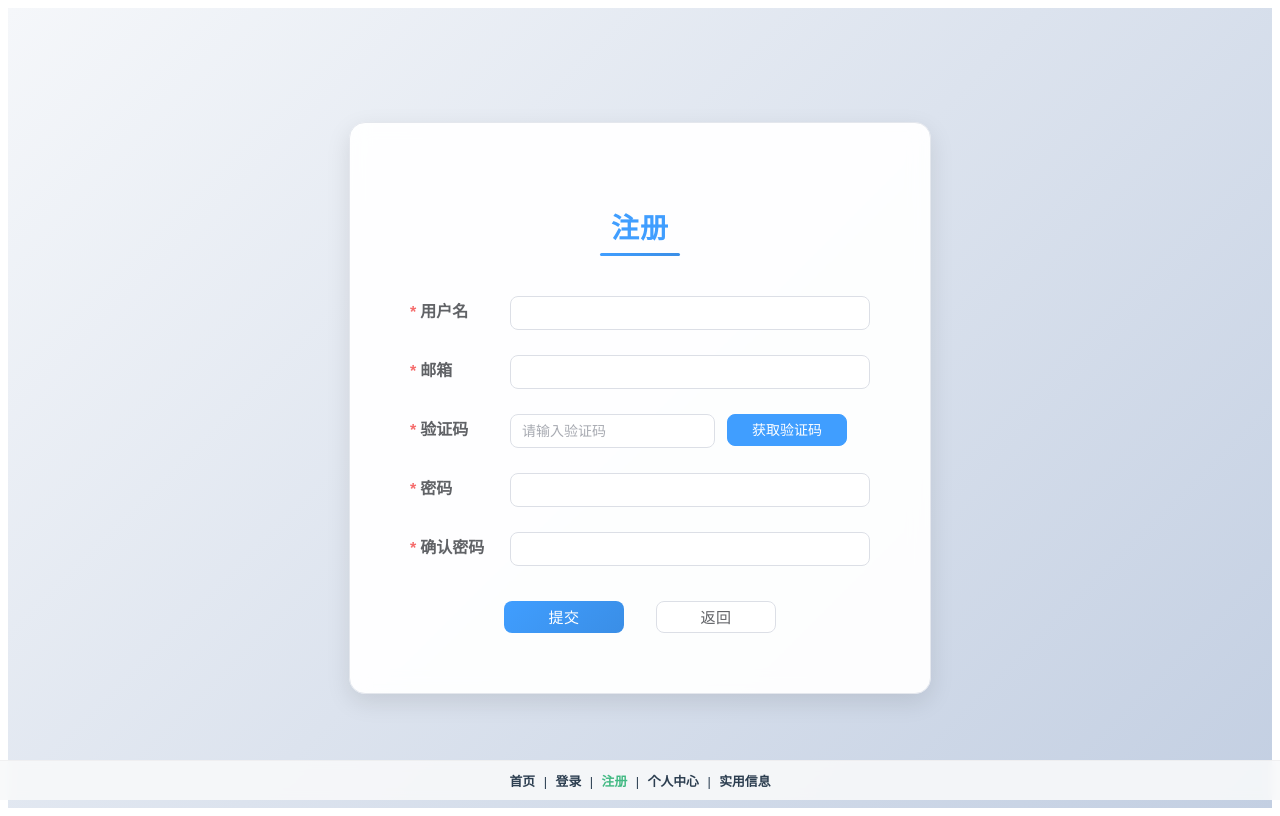
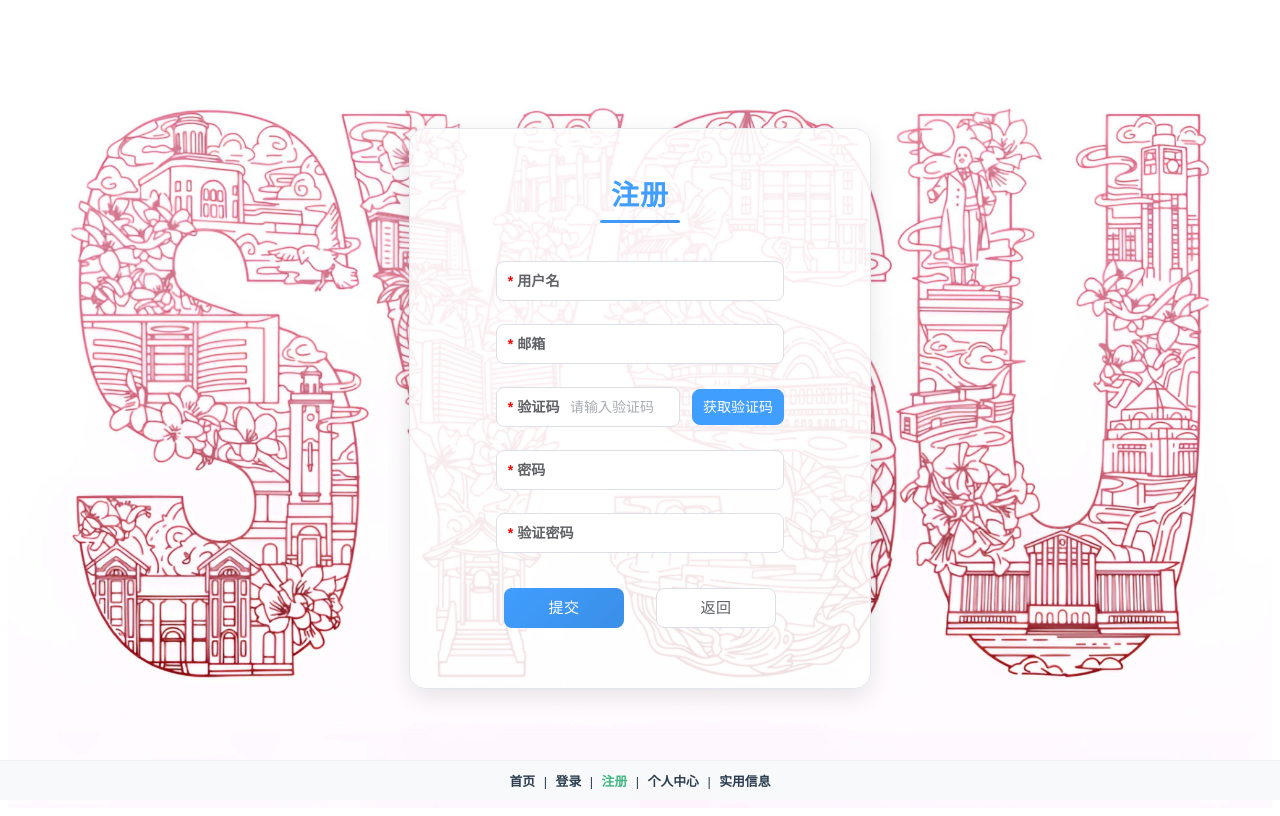
Before and after one commit to Cry-StalL/virtual-campus-tour-2.0-front, a Vue app: page /register in a window 1280 px wide. Built offline with nearby package versions, Linux system fonts and the light colour scheme; the HTML template or start-up script is replaced by a standard one.

Commit message:
登录注册页面美化

```diff
--- a/src/views/LoginView.vue
+++ b/src/views/LoginView.vue
@@ -189,7 +189,7 @@
   /* login那一块 */
   .box-card {
     margin: auto auto;
-    width: 420px;
+    width: 30%;
     transition: all 0.3s ease;
     border-radius: 15px;
     box-shadow: 0 5px 15px rgba(0, 0, 0, 0.1);
--- a/src/views/RegisterView.vue
+++ b/src/views/RegisterView.vue
@@ -2,35 +2,43 @@
   <div>
     <div class="register">
       <el-card class="box-card">
-        <h2>注册</h2>
+        <h2 style="margin-top: -2vh;">注册</h2>
         <el-form
           :model="ruleForm"
           status-icon
           :rules="rules"
           ref="ruleForm"
-          label-position="left"
-          label-width="100px"
-          class="demo-ruleForm"
+          class="register-form"
         >
-          <el-form-item label="用户名" prop="uname">
-            <el-input v-model="ruleForm.uname"></el-input>
+          <el-form-item prop="uname">
+            <el-input v-model="ruleForm.uname"><template #prefix>
+              <el-text style="font-size: 1.1vw; font-weight: bold; color: red;">*&nbsp;</el-text>
+              <el-text style="font-size: 1.1vw; font-weight: bold; width: 3.5vw; text-align: left;">用户名</el-text>
+              </template></el-input>
           </el-form-item>
-          <el-form-item label="邮箱" prop="email">
+          <el-form-item prop="email">
             <el-input
               type="email"
               v-model="ruleForm.email"
               autocomplete="off"
-            ></el-input>
+            ><template #prefix>
+              <el-text style="font-size: 1.1vw; font-weight: bold; color: red;">*&nbsp;</el-text>
+              <el-text style="font-size: 1.1vw; font-weight: bold; width: 3.5vw; text-align: left;">邮箱</el-text>
+              </template></el-input>
           </el-form-item>
-          <el-form-item label="验证码" prop="code">
+          <el-form-item prop="code">
             <div class="code-input">
               <el-input
                 v-model="ruleForm.code"
                 placeholder="请输入验证码"
                 autocomplete="off"
-              ></el-input>
+              ><template #prefix>
+              <el-text style="font-size: 1.1vw; font-weight: bold; color: red;">*&nbsp;</el-text>
+              <el-text style="font-size: 1.1vw; font-weight: bold; width: 3.5vw; text-align: left;">验证码</el-text>
+              </template></el-input>
               <el-button
                 type="primary"
+                style="height: 36px; margin-top: 2px;"
                 :disabled="isCodeButtonDisabled"
                 @click="getCode"
               >
@@ -38,19 +46,25 @@
               </el-button>
             </div>
           </el-form-item>
-          <el-form-item label="密码" prop="pass">
+          <el-form-item prop="pass">
             <el-input
               type="password"
               v-model="ruleForm.pass"
               autocomplete="off"
-            ></el-input>
+            ><template #prefix>
+              <el-text style="font-size: 1.1vw; font-weight: bold; color: red;">*&nbsp;</el-text>
+              <el-text style="font-size: 1.1vw; font-weight: bold; width: 4.2vw; text-align: left;">密码</el-text>
+              </template></el-input>
           </el-form-item>
-          <el-form-item label="确认密码" prop="password">
+          <el-form-item prop="password">
             <el-input
               type="password"
               v-model="ruleForm.password"
               autocomplete="off"
-            ></el-input>
+            ><template #prefix>
+              <el-text style="font-size: 1.1vw; font-weight: bold; color: red;">*&nbsp;</el-text>
+              <el-text style="font-size: 1.1vw; font-weight: bold; width: 4.2vw; text-align: left;">验证密码</el-text>
+              </template></el-input>
           </el-form-item>
         </el-form>
         <div class="btnGroup">
@@ -300,21 +314,26 @@
 
 
   <style scoped>
+  /* 整个页面 */
   .register {
     display: grid;
     place-items: center;
     width: 100%;
     height: 100vh;
-    background: linear-gradient(135deg, #f5f7fa 0%, #c3cfe2 100%);
+    /* background: linear-gradient(135deg, #f5f7fa 0%, #c3cfe2 100%); */
+    background-image: url('../../assets/123.jpg');
+    background-size: cover;
+    background-position: center;
   }
+  /* register那一块 */
   .box-card {
     margin: auto auto;
-    width: 500px;
+    width: 30%;
     padding: 40px;
     border-radius: 16px;
     box-shadow: 0 8px 24px rgba(0, 0, 0, 0.1);
-    background: rgba(255, 255, 255, 0.95);
-    backdrop-filter: blur(10px);
+    background: rgba(255, 255, 255, 0.88);
+    /* backdrop-filter: blur(10px); */
     transition: all 0.4s ease;
   }
 
@@ -327,7 +346,7 @@
     text-align: center;
     color: #409eff;
     font-size: 28px;
-    margin-bottom: 40px;
+    margin-bottom: 38px;
     font-weight: 600;
     position: relative;
     padding-bottom: 10px;
@@ -346,10 +365,12 @@
     background: linear-gradient(90deg, #409eff, #3a8ee6);
     border-radius: 3px;
   }
-
-  .login-from {
+  /* 5行表格 */
+  .register-form {
     margin: auto auto;
-    padding: 0 20px;
+    /* padding: 0 20px; */
+    width: 85%;
+    /* background-color: #3a8ee6; */
   }
 
   :deep(.el-form-item__label) {
@@ -361,7 +382,7 @@
   }
 
   :deep(.el-form-item) {
-    margin-bottom: 25px;
+    margin-bottom: 23px;
     transition: all 0.3s ease;
   }
 
@@ -371,6 +392,10 @@
 
   :deep(.el-input) {
     transition: all 0.3s ease;
+    /* background-color: #409eff; */
+    height: 5vh;
+    /* padding-left: 50px; */
+    /* width: 20vw; */
   }
 
   :deep(.el-input__inner) {
@@ -405,7 +430,7 @@
   }
 
   .code-input .el-button {
-    width: 120px;
+    width: 32%;
     padding: 0;
     border-radius: 8px;
     font-weight: 500;
@@ -426,12 +451,14 @@
 
   .btnGroup .el-button {
     min-width: 120px;
+    width: 30%;
     border-radius: 8px;
     font-weight: 500;
     transition: all 0.3s ease;
     font-family: 'Helvetica Neue', Arial, sans-serif;
     letter-spacing: 0.5px;
     font-size: 15px;
+    height: 40px;
   }
 
   .btnGroup .el-button--primary {
```
